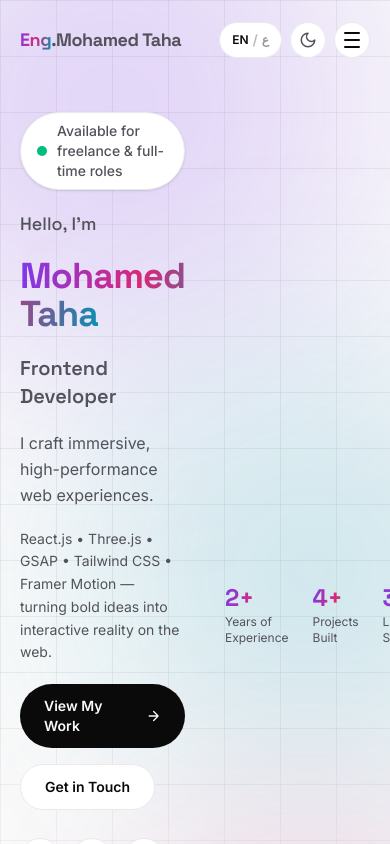
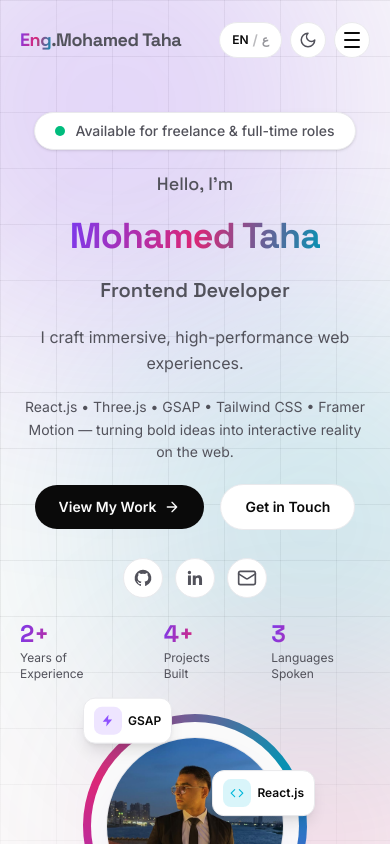
Before and after one commit to mohamedtaha152/mohamed-taha, a Next.js app: page / in a window 390 px wide. Shown: the top 844 px of the page. Built offline with nearby package versions, Linux system fonts and the light colour scheme.

Commit message:
Refactor Hero component for improved layout and styling
Updated layout and styling in Hero component for better responsiveness and alignment. Adjusted class names for various elements to improve visual consistency.

```diff
--- a/src/components/Hero.tsx
+++ b/src/components/Hero.tsx
@@ -35,17 +35,17 @@ export function Hero() {
       <div className="absolute top-1/3 -right-32 h-[26rem] w-[26rem] rounded-full bg-accent-2/18 blur-[110px] animate-float-slow" />
       <div className="absolute bottom-0 left-1/3 h-[22rem] w-[22rem] rounded-full bg-accent-3/14 blur-[100px] animate-float" />
 
-      <div className="relative mx-auto grid w-full max-w-6xl items-center gap-8 px-5 sm:gap-12 md:grid-cols-[1.2fr_0.8fr] md:gap-10 lg:grid-cols-[1.15fr_0.85fr] lg:gap-14 lg:px-8">
+      <div className="relative mx-auto flex w-full max-w-6xl flex-col items-center gap-8 px-5 sm:gap-12 md:grid md:grid-cols-[1.2fr_0.8fr] md:items-start md:gap-10 lg:grid-cols-[1.15fr_0.85fr] lg:gap-14 lg:px-8">
         {/* Text content */}
         <motion.div
           variants={staggerContainer}
           initial="hidden"
           animate="show"
-          className="flex flex-col items-start gap-5 sm:gap-6"
+          className="flex w-full flex-col items-center gap-5 sm:gap-6 md:items-start"
         >
           <motion.div
             variants={fadeUp}
-            className="inline-flex items-center gap-2.5 rounded-full border border-line bg-card px-4 py-2 text-sm font-medium text-muted shadow-sm"
+            className="inline-flex items-center gap-2.5 rounded-full border border-line bg-card px-5 py-2 text-sm font-medium text-muted shadow-sm sm:px-4"
           >
             <span className="relative flex h-2.5 w-2.5">
               <span className="absolute inline-flex h-full w-full animate-ping rounded-full bg-emerald-400 opacity-75" />
@@ -56,40 +56,43 @@ export function Hero() {
 
           <motion.p
             variants={fadeUp}
-            className="font-display text-lg font-medium text-muted"
+            className="font-display text-center text-lg font-medium text-muted"
           >
             {t.hero.greeting}
           </motion.p>
 
           <motion.h1
             variants={fadeUp}
-            className="font-display text-4xl font-bold leading-[1.05] tracking-tight sm:text-6xl lg:text-7xl"
+            className="font-display text-center text-4xl font-bold leading-[1.05] tracking-tight sm:text-6xl lg:text-7xl"
           >
             <span className="text-gradient">{t.hero.name}</span>
           </motion.h1>
 
           <motion.h2
             variants={fadeUp}
-            className="font-display text-xl font-semibold text-muted sm:text-3xl lg:text-4xl"
+            className="font-display text-center text-xl font-semibold text-muted sm:text-3xl lg:text-4xl"
           >
             {t.hero.role}
           </motion.h2>
 
           <motion.p
             variants={fadeUp}
-            className="max-w-lg text-base leading-relaxed text-muted sm:text-lg"
+            className="max-w-xs text-center text-base leading-relaxed text-muted sm:max-w-lg sm:text-lg"
           >
             {t.hero.tagline}
           </motion.p>
 
           <motion.p
             variants={fadeUp}
-            className="max-w-xl text-sm leading-relaxed text-muted sm:text-base"
+            className="max-w-sm text-center text-sm leading-relaxed text-muted sm:max-w-xl sm:text-base"
           >
             {t.hero.description}
           </motion.p>
 
-          <motion.div variants={fadeUp} className="flex flex-wrap items-center gap-4">
+          <motion.div
+            variants={fadeUp}
+            className="flex flex-wrap items-center justify-center gap-4"
+          >
             <a
               href="#projects"
               className="group inline-flex items-center gap-2 rounded-full bg-foreground px-6 py-3 text-sm font-semibold text-background transition-all hover:opacity-85"
@@ -135,14 +138,45 @@ export function Hero() {
               <MailIcon className="h-5 w-5" />
             </a>
           </motion.div>
+
+          {/* Stats - in flow on mobile, hidden on desktop (shown absolute below) */}
+          <motion.div
+            variants={fadeUp}
+            className="flex items-center justify-center gap-10 md:hidden"
+          >
+            <div>
+              <p className="font-display text-2xl font-bold text-gradient sm:text-3xl">
+                <CountUp to={2} suffix="+" duration={2} />
+              </p>
+              <p className="text-xs text-muted sm:text-sm">
+                {t.hero.quickStats}
+              </p>
+            </div>
+            <div>
+              <p className="font-display text-2xl font-bold text-gradient sm:text-3xl">
+                <CountUp to={4} suffix="+" duration={2} delay={0.2} />
+              </p>
+              <p className="text-xs text-muted sm:text-sm">
+                {t.hero.projectsBuilt}
+              </p>
+            </div>
+            <div>
+              <p className="font-display text-2xl font-bold text-gradient sm:text-3xl">
+                <CountUp to={3} duration={2} delay={0.4} />
+              </p>
+              <p className="text-xs text-muted sm:text-sm">
+                {t.hero.languages}
+              </p>
+            </div>
+          </motion.div>
         </motion.div>
 
-        {/* Visual / Avatar */}
+        {/* Visual / Avatar - appears after text on mobile, right column on desktop */}
         <motion.div
           variants={fadeRight}
           initial="hidden"
           animate="show"
-          className="relative mx-auto w-full max-w-[14rem] sm:max-w-[16rem] md:max-w-xs lg:max-w-sm"
+          className="relative w-full max-w-[14rem] sm:max-w-[16rem] md:max-w-xs lg:max-w-sm"
         >
           <div className="relative aspect-square">
             {/* Rotating gradient ring */}
@@ -167,23 +201,23 @@ export function Hero() {
               />
             </div>
 
-            {/* Floating badges - hidden on mobile, shown on tablet+ */}
+            {/* Floating badges - shown on all screens */}
             <motion.div
-              className="absolute -top-2 left-0 hidden sm:flex sm:items-center sm:gap-2 sm:rounded-2xl sm:border sm:border-line sm:bg-card sm:px-4 sm:py-3"
+              className="absolute -top-2 left-0 flex items-center gap-1.5 rounded-xl border border-line bg-card px-2.5 py-2 shadow-lg sm:-top-2 sm:-left-6 sm:gap-2 sm:rounded-2xl sm:px-4 sm:py-3"
               animate={{ y: [0, -10, 0] }}
               transition={{ duration: 5, repeat: Infinity, ease: "easeInOut" }}
             >
-              <span className="inline-flex h-9 w-9 items-center justify-center rounded-xl bg-violet-500/15 text-violet-500">
-                <BoltIcon className="h-4 w-4" />
+              <span className="inline-flex h-7 w-7 items-center justify-center rounded-lg bg-violet-500/15 text-violet-500 sm:h-9 sm:w-9 sm:rounded-xl">
+                <BoltIcon className="h-3.5 w-3.5 sm:h-4 sm:w-4" />
               </span>
               <div className="text-left">
-                <p className="text-sm font-semibold">GSAP</p>
-                <p className="text-xs text-muted">Animations</p>
+                <p className="text-xs font-semibold sm:text-sm">GSAP</p>
+                <p className="hidden text-xs text-muted sm:block">Animations</p>
               </div>
             </motion.div>
 
             <motion.div
-              className="absolute -right-4 top-1/4 hidden sm:flex sm:items-center sm:gap-2 sm:rounded-2xl sm:border sm:border-line sm:bg-card sm:px-4 sm:py-3"
+              className="absolute -right-2 top-1/4 flex items-center gap-1.5 rounded-xl border border-line bg-card px-2.5 py-2 shadow-lg sm:-right-4 sm:gap-2 sm:rounded-2xl sm:px-4 sm:py-3"
               animate={{ y: [0, 12, 0] }}
               transition={{
                 duration: 6,
@@ -192,17 +226,17 @@ export function Hero() {
                 delay: 0.6,
               }}
             >
-              <span className="inline-flex h-9 w-9 items-center justify-center rounded-xl bg-cyan-500/15 text-cyan-500">
-                <CodeIcon className="h-4 w-4" />
+              <span className="inline-flex h-7 w-7 items-center justify-center rounded-lg bg-cyan-500/15 text-cyan-500 sm:h-9 sm:w-9 sm:rounded-xl">
+                <CodeIcon className="h-3.5 w-3.5 sm:h-4 sm:w-4" />
               </span>
               <div>
-                <p className="text-sm font-semibold">React.js</p>
-                <p className="text-xs text-muted">Three.js</p>
+                <p className="text-xs font-semibold sm:text-sm">React.js</p>
+                <p className="hidden text-xs text-muted sm:block">Three.js</p>
               </div>
             </motion.div>
 
             <motion.div
-              className="absolute -bottom-3 -left-4 hidden sm:flex sm:items-center sm:gap-2 sm:rounded-2xl sm:border sm:border-line sm:bg-card sm:px-4 sm:py-3"
+              className="absolute -bottom-1 -left-2 flex items-center gap-1.5 rounded-xl border border-line bg-card px-2.5 py-2 shadow-lg sm:-bottom-3 sm:-left-4 sm:gap-2 sm:rounded-2xl sm:px-4 sm:py-3"
               animate={{ y: [0, -8, 0] }}
               transition={{
                 duration: 4.5,
@@ -211,49 +245,49 @@ export function Hero() {
                 delay: 1.2,
               }}
             >
-              <span className="inline-flex h-9 w-9 items-center justify-center rounded-xl bg-fuchsia-500/15 text-fuchsia-500">
-                <SparkleIcon className="h-4 w-4" />
+              <span className="inline-flex h-7 w-7 items-center justify-center rounded-lg bg-fuchsia-500/15 text-fuchsia-500 sm:h-9 sm:w-9 sm:rounded-xl">
+                <SparkleIcon className="h-3.5 w-3.5 sm:h-4 sm:w-4" />
               </span>
               <div>
-                <p className="text-sm font-semibold">Framer Motion</p>
-                <p className="text-xs text-muted">Tailwind CSS</p>
+                <p className="text-xs font-semibold sm:text-sm">Framer Motion</p>
+                <p className="hidden text-xs text-muted sm:block">Tailwind CSS</p>
               </div>
             </motion.div>
           </div>
         </motion.div>
       </div>
 
-      {/* Stats bar - responsive */}
+      {/* Stats bar - absolute on desktop only */}
       <motion.div
         variants={fadeLeft}
         initial="hidden"
         animate="show"
-        className="relative mt-10 flex flex-col items-center gap-5 px-5 sm:absolute sm:inset-x-0 sm:bottom-8 sm:mx-auto sm:mt-0 sm:flex-row sm:w-full sm:max-w-6xl sm:items-end sm:justify-between sm:gap-10 lg:px-8"
+        className="absolute inset-x-0 bottom-8 hidden w-full max-w-6xl items-end justify-between gap-10 px-5 md:flex lg:px-8"
       >
-        <div className="flex items-center gap-6 sm:gap-10">
+        <div className="flex items-center gap-10">
           <div>
-            <p className="font-display text-2xl font-bold text-gradient sm:text-3xl">
+            <p className="font-display text-3xl font-bold text-gradient">
               <CountUp to={2} suffix="+" duration={2} />
             </p>
-            <p className="text-xs text-muted sm:text-sm">{t.hero.quickStats}</p>
+            <p className="text-sm text-muted">{t.hero.quickStats}</p>
           </div>
           <div>
-            <p className="font-display text-2xl font-bold text-gradient sm:text-3xl">
+            <p className="font-display text-3xl font-bold text-gradient">
               <CountUp to={4} suffix="+" duration={2} delay={0.2} />
             </p>
-            <p className="text-xs text-muted sm:text-sm">{t.hero.projectsBuilt}</p>
+            <p className="text-sm text-muted">{t.hero.projectsBuilt}</p>
           </div>
           <div>
-            <p className="font-display text-2xl font-bold text-gradient sm:text-3xl">
+            <p className="font-display text-3xl font-bold text-gradient">
               <CountUp to={3} duration={2} delay={0.4} />
             </p>
-            <p className="text-xs text-muted sm:text-sm">{t.hero.languages}</p>
+            <p className="text-sm text-muted">{t.hero.languages}</p>
           </div>
         </div>
 
         <a
           href="#about"
-          className="group hidden flex-col items-center gap-2 text-sm text-muted transition-colors hover:text-foreground sm:flex"
+          className="group flex flex-col items-center gap-2 text-sm text-muted transition-colors hover:text-foreground"
         >
           {t.hero.scroll}
           <motion.span
```
